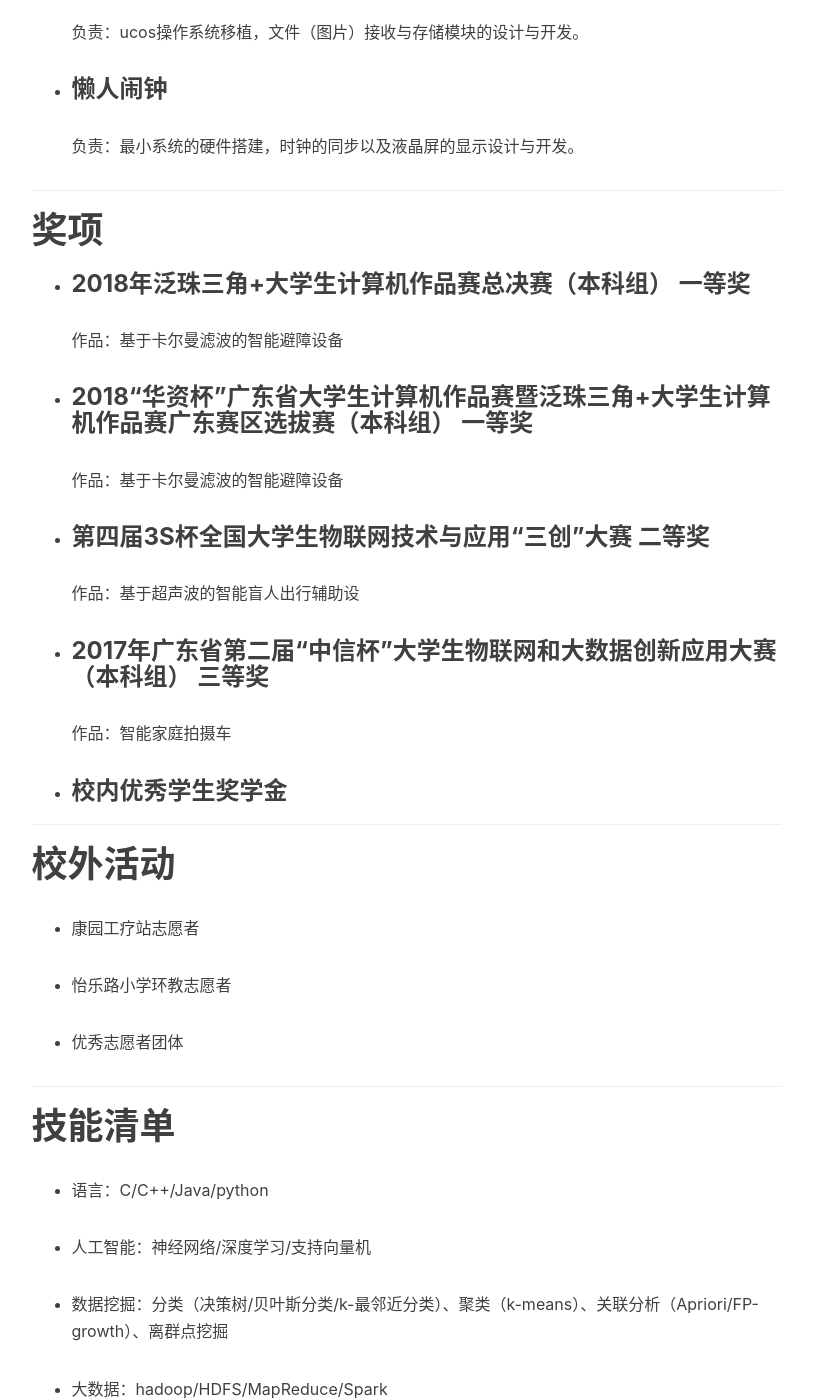
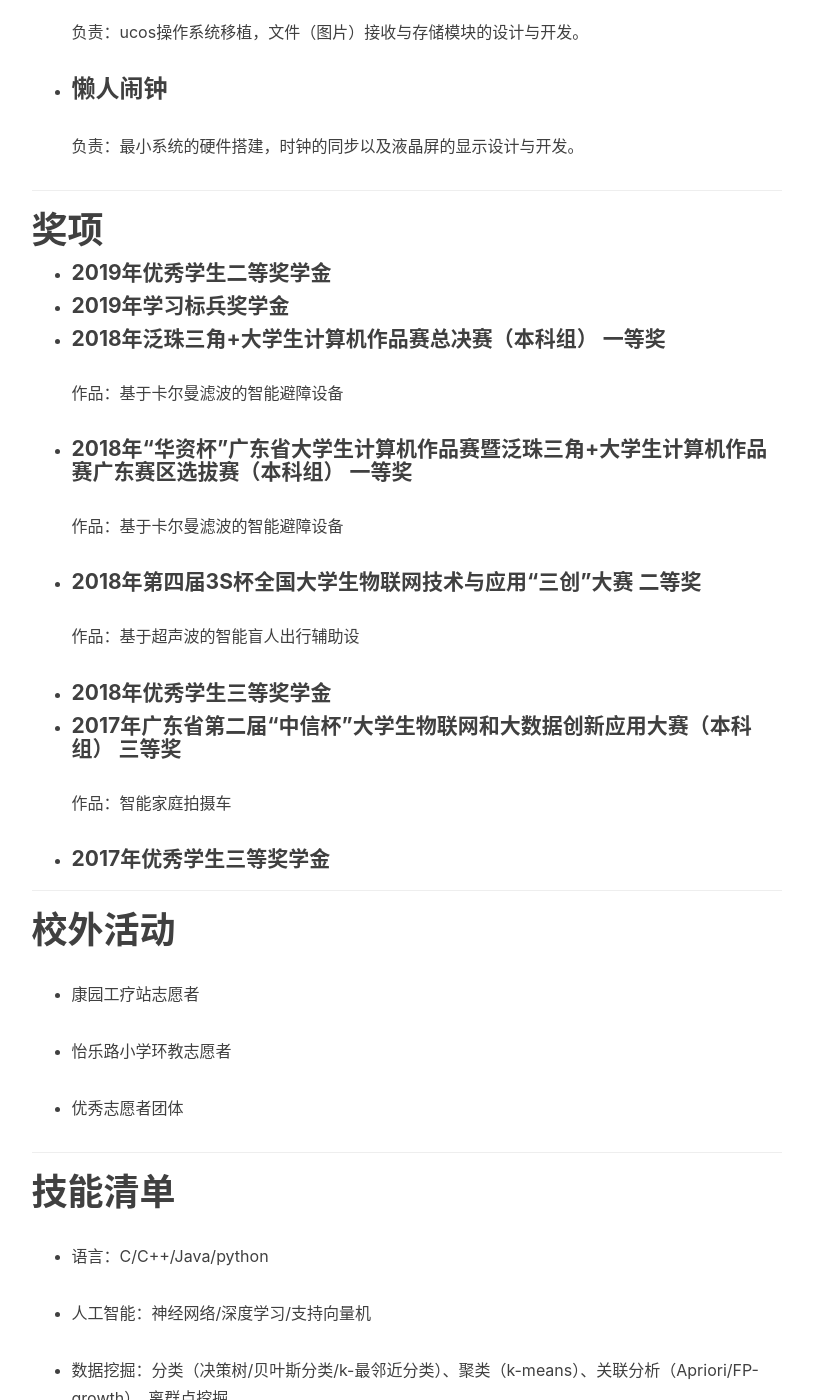
Before and after one commit to anchor2017/anchor2017.github.io, a Jekyll site: the page built from img/pf.md, in a window 1280 px wide and 1400 px high, scrolled down 1676 px. Shown: the whole window, without its empty margins (136-949 px from the left). Built offline with Jekyll 4.4.1, drawn with Linux system fonts in a browser that asks for light colours; nearby versions of some CDN libraries; our own code applies the rules of GitHub Pages for plain Markdown files; comment, search, counter and statistics services are not loaded.

Commit message:
Update pf.md

```diff
--- a/img/pf.md
+++ b/img/pf.md
@@ -56,19 +56,25 @@
 
 # 奖项
 
-- ### 2018年泛珠三角+大学生计算机作品赛总决赛（本科组） 一等奖
+- #### 2019年优秀学生二等奖学金
+
+- #### 2019年学习标兵奖学金
+
+- #### 2018年泛珠三角+大学生计算机作品赛总决赛（本科组） 一等奖
    作品：基于卡尔曼滤波的智能避障设备
 
-- ### 2018“华资杯”广东省大学生计算机作品赛暨泛珠三角+大学生计算机作品赛广东赛区选拔赛（本科组） 一等奖
+- #### 2018年“华资杯”广东省大学生计算机作品赛暨泛珠三角+大学生计算机作品赛广东赛区选拔赛（本科组） 一等奖
    作品：基于卡尔曼滤波的智能避障设备
 
-- ### 第四届3S杯全国大学生物联网技术与应用“三创”大赛 二等奖
+- #### 2018年第四届3S杯全国大学生物联网技术与应用“三创”大赛 二等奖
    作品：基于超声波的智能盲人出行辅助设
 
-- ### 2017年广东省第二届“中信杯”大学生物联网和大数据创新应用大赛（本科组） 三等奖
+- #### 2018年优秀学生三等奖学金
+
+- #### 2017年广东省第二届“中信杯”大学生物联网和大数据创新应用大赛（本科组） 三等奖
    作品：智能家庭拍摄车
 
-- ### 校内优秀学生奖学金
+- #### 2017年优秀学生三等奖学金
 
 ---
 
```
